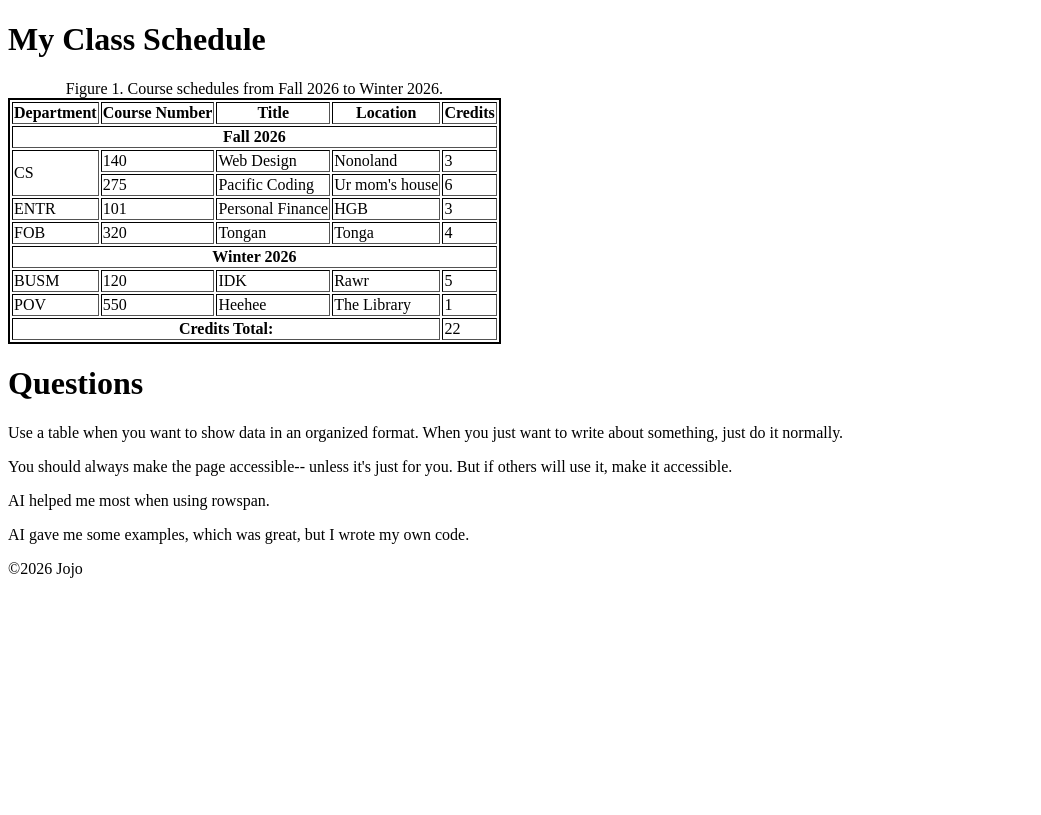
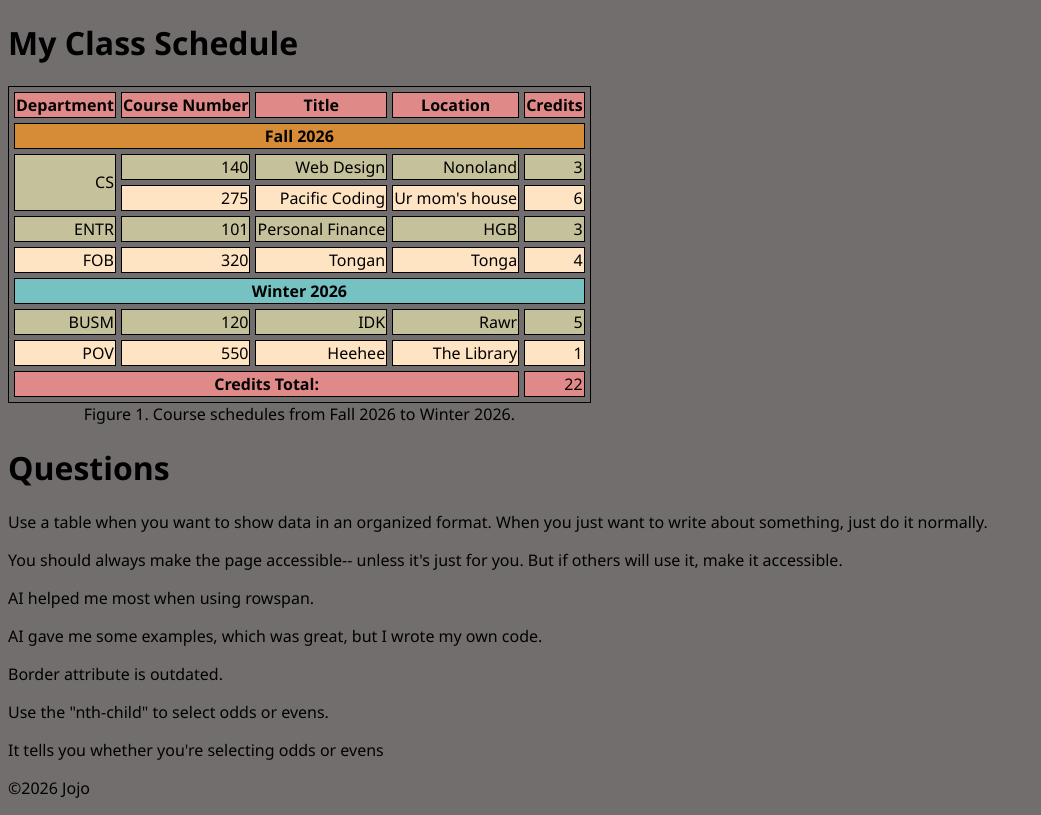
Before and after one commit to jronie/CS140, a plain HTML site: page engagements/table/index.html in a window 1280 px wide. Shown: the whole page, without its empty margins (0-1041 px from the left). Drawn offline with Linux system fonts and the light colour scheme.

Commit message:
hellooooo

```diff
--- a/engagements/table/index.html
+++ b/engagements/table/index.html
@@ -11,10 +11,11 @@
         <h1>My Class Schedule</h1>
     </header>
 <main>
-<table border="1">
+<div class="tablediv">
+    <table id="schedule">
         <caption>Figure 1. Course schedules from Fall 2026 to Winter 2026.</caption>
         <thead>
-        <tr>
+            <tr class="headsing">
                 <th scope="col">Department</th>
                 <th scope="col">Course Number</th>
                 <th scope="col">Title</th>
@@ -24,10 +25,9 @@
         </thead>
     <tbody>
             <tr>
-            <th colspan="5">Fall 2026</th>
+                <th id= fall colspan="5">Fall 2026</th>
             </tr>
-        <tr>
-
+            <tr class="normal">
                 <td rowspan="2">CS</td>
                 <td>140</td>
                 <td>Web Design</td>
@@ -36,21 +36,21 @@
 
             </tr>
 
-        <tr>
+            <tr class="normal">
 
                 <td>275</td>
                 <td>Pacific Coding</td>
                 <td>Ur mom's house</td>
                 <td>6</td>
             </tr>
-        <tr>
+            <tr class="normal">
                 <td>ENTR</td>
                 <td>101</td>
                 <td>Personal Finance</td>
                 <td>HGB</td>
                 <td>3</td>
             </tr>
-        <tr>
+            <tr class="normal">
                 <td>FOB</td>
                 <td>320</td>
                 <td>Tongan</td>
@@ -59,23 +59,23 @@
             </tr>
         </tbody>
         <tfoot>
-        <tr>
+            <tr class="headsing">
                 <th scope="row" colspan="4">Credits Total:</th>
-            <td>22</td>
+                <td class="haha">22</td>
             </tr>
         </tfoot>
         <tbody>
             <tr>
-            <th colspan="5">Winter 2026</th>
+                <th id=winter colspan="5">Winter 2026</th>
             </tr>
-        <tr>
+            <tr class="normal">
                 <td>BUSM</td>
                 <td>120</td>
                 <td>IDK</td>
                 <td>Rawr</td>
                 <td>5</td>
             </tr>
-        <tr>
+            <tr class="normal">
                 <td>POV</td>
                 <td>550</td>
                 <td>Heehee</td>
@@ -84,6 +84,7 @@
             </tr>
         </tbody>
     </table>
+</div>
 
 <h1>Questions</h1>
 <p>Use a table when you want to show data in an organized format. When you just want to write about something, just do it normally.
@@ -91,6 +92,9 @@
 <p>You should always make the page accessible-- unless it's just for you. But if others will use it, make it accessible.</p>
 <p>AI helped me most when using rowspan.</p>
 <p>AI gave me some examples, which was great, but I wrote my own code.</p>
+<p>Border attribute is outdated.</p>
+<p>Use the "nth-child" to select odds or evens.</p>
+<p>It tells you whether you're selecting odds or evens</p>
 </main>
 <footer>
     <p>&copy;2026 Jojo</p>
--- a/engagements/table/table.css
+++ b/engagements/table/table.css
@@ -1,3 +1,65 @@
+body {
+    font-family: 'Segoe UI', Tahoma, Geneva, Verdana, sans-serif;
+    background-color: rgb(114, 110, 110);
+}
+
+.tablediv {
+    overflow-x: auto;
+}
+
+#schedule {
+    border: 1px solid black;
+}
+
+#schedule th, #schedule td {
+    border: 1px solid black;
+
+
+}
+
+#schedule th:hover, #schedule td:hover {
+    background-color: rgb(178, 194, 40);
+}
+
 table {
-    border: solid black 2px;
+    border-collapse: separate;
+    border-spacing: 5px;
 }
+
+#winter {
+    background-color: rgb(118, 193, 193);
+    text-align: center;
+
+}
+
+#fall {
+    background-color: rgb(214, 140, 55);
+    text-align: center;
+}
+
+.headsing {
+background-color: rgb(224, 137, 137);
+
+}
+
+.normal {
+background-color: bisque;
+}
+
+caption {
+    caption-side: bottom;
+
+}
+
+#schedule tbody tr:nth-child(even) {
+    background-color: rgb(197, 193, 155);
+    text-align: right;
+}
+
+#schedule tbody tr:nth-child(odd) {
+    text-align: right;
+}
+
+.haha {
+    text-align: right;
+}
```
Lines whose indentation alone changed are shown as unchanged.
